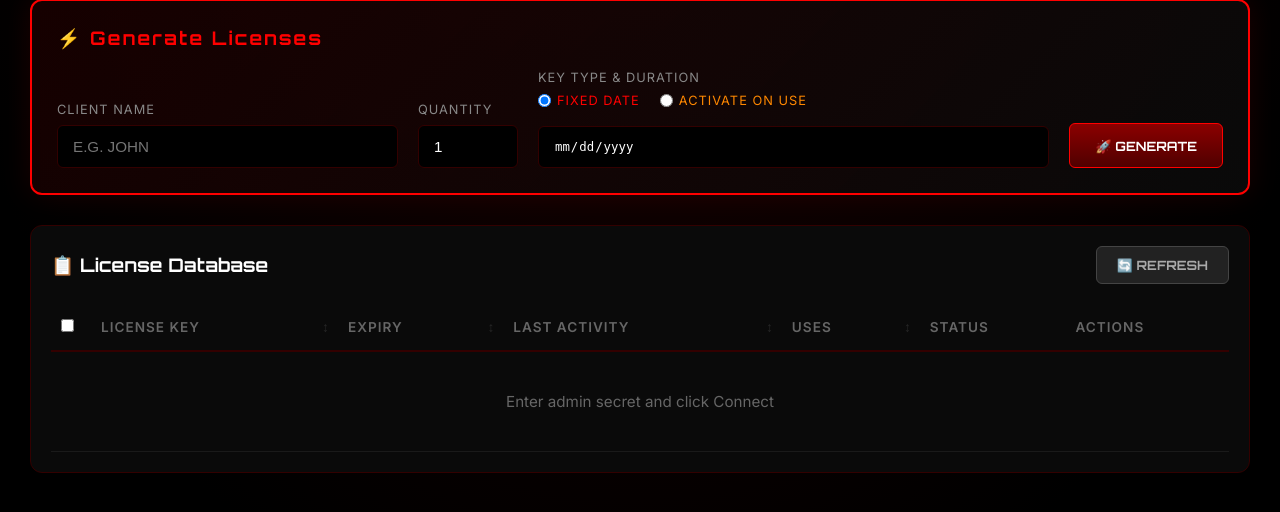
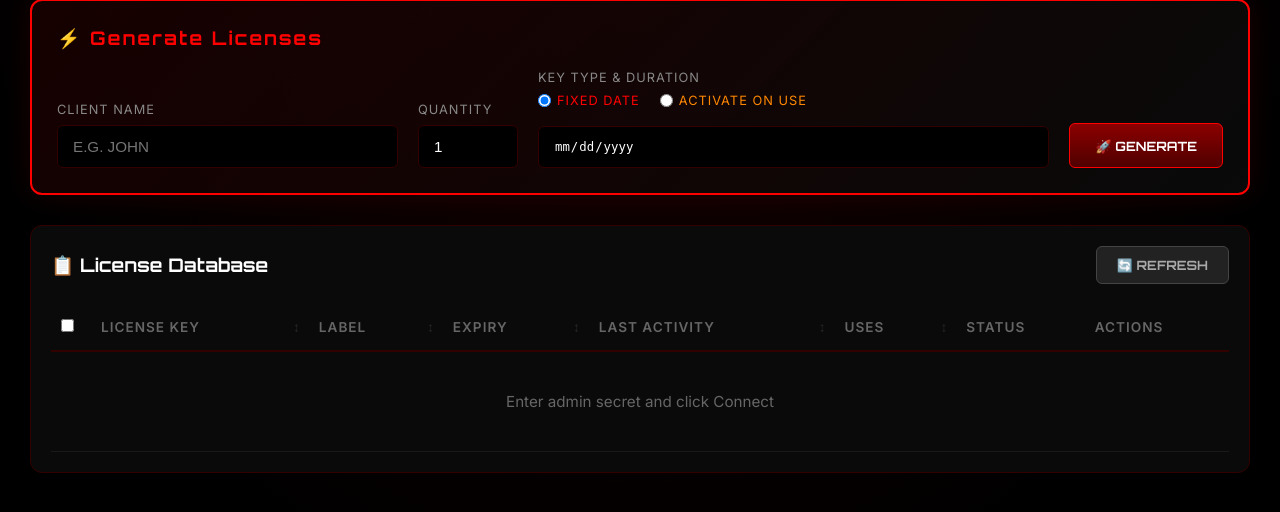
Before and after one commit to usamas9plus/vencaselfie, a Flask app: page /admin in a window 1280 px wide. Shown: the part 234-746 px from the top of the page. Run offline with Flask 3, Linux system fonts and the light colour scheme.

Commit message:
Add label feature to admin panel for license keys

```diff
--- a/server.py
+++ b/server.py
@@ -133,7 +133,8 @@ def admin_generate_license():
             "created_at": time.time(),
             "status": "unused" if is_floating else "active",
             "type": "floating" if is_floating else "fixed",
-            "last_activity": None
+            "last_activity": None,
+            "label": data.get('label', '')
         }
 
         if is_floating:
@@ -214,11 +215,28 @@ def admin_list_licenses():
                     "created_at": info.get('created_at', 0),
                     "usage": int(usage) if usage else 0,
                     "locked": bool(locked),
-                    "last_activity": info.get('last_activity', None)
+                    "last_activity": info.get('last_activity', None),
+                    "label": info.get('label', '')
                 })
 
         licenses.sort(key=lambda x: x['created_at'], reverse=True)
         return jsonify({"success": True, "licenses": licenses})
+    except Exception as e: return jsonify({"success": False, "message": str(e)}), 500
+
+@app.route('/api/admin/update_label', methods=['POST'])
+def admin_update_label():
+    try:
+        data = request.json or {}
+        if data.get('admin_secret') != ADMIN_SECRET_KEY: return jsonify({"success": False}), 401
+
+        rk = f"license_data:{data.get('license_key')}"
+        if not redis.exists(rk): return jsonify({"success": False}), 404
+
+        stored = redis.get(rk)
+        info = json.loads(stored) if isinstance(stored, str) else stored
+        info['label'] = data.get('label', '')
+        redis.set(rk, json.dumps(info))
+        return jsonify({"success": True})
     except Exception as e: return jsonify({"success": False, "message": str(e)}), 500
 
 @app.route('/api/admin/reset_license', methods=['POST'])
--- a/templates/admin.html
+++ b/templates/admin.html
@@ -659,6 +659,7 @@
                         <th style="width: 40px;"><input type="checkbox" id="selectAll" onclick="toggleSelectAll()"
                                 title="Select All"></th>
                         <th class="sortable" onclick="sortTable('key')" id="th-key">License Key</th>
+                        <th class="sortable" onclick="sortTable('label')" id="th-label">Label</th>
                         <th class="sortable" onclick="sortTable('expiry')" id="th-expiry">Expiry</th>
                         <th class="sortable" onclick="sortTable('last_activity')" id="th-last_activity">Last Activity
                         </th>
@@ -669,7 +670,7 @@
                 </thead>
                 <tbody>
                     <tr>
-                        <td colspan="7" style="text-align:center; padding:40px; color:#666">Enter admin secret and click
+                        <td colspan="8" style="text-align:center; padding:40px; color:#666">Enter admin secret and click
                             Connect</td>
                     </tr>
                 </tbody>
@@ -833,15 +834,17 @@
             });
 
             if (sortedData.length === 0) {
-                tbody.innerHTML = '<tr><td colspan="7" style="text-align:center; padding:40px; color:#666">No licenses found</td></tr>';
+                tbody.innerHTML = '<tr><td colspan="8" style="text-align:center; padding:40px; color:#666">No licenses found</td></tr>';
                 return;
             }
 
             sortedData.forEach(lic => {
                 const row = document.createElement('tr');
+                const labelDisplay = lic.label ? `<span style="color:#d4a03a">${lic.label}</span>` : '<span style="color:#555">—</span>';
                 row.innerHTML = `
                     <td><input type="checkbox" class="row-checkbox" data-key="${lic.key}" onclick="updateBulkActions()"></td>
                     <td class="key-text">${lic.key}</td>
+                    <td>${labelDisplay} <button class="action-btn edit" onclick="editLabel('${lic.key}', '${lic.label || ''}')" style="padding:2px 6px; font-size:0.65em">🏷️</button></td>
                     <td>${lic.expiry}</td>
                     <td>${formatActivity(lic.last_activity)}</td>
                     <td>${lic.usage}</td>
@@ -891,7 +894,7 @@
             } catch (e) {
                 getEl('statusDot').classList.remove('connected');
                 getEl('statusText').textContent = 'Error';
-                tbody.innerHTML = `<tr><td colspan=\"7\" style=\"color:var(--red); text-align:center; padding:40px\">❌ ${e.message}</td></tr>`;
+                tbody.innerHTML = `<tr><td colspan=\"8\" style=\"color:var(--red); text-align:center; padding:40px\">❌ ${e.message}</td></tr>`;
             }
             hideLoading();
         }
@@ -903,6 +906,11 @@
         async function editExpiry(key, currentExpiry) {
             const newDate = prompt("Enter new expiry date (YYYY-MM-DD):", currentExpiry.includes("Floating") ? "" : currentExpiry);
             if (newDate) apiCall('/api/admin/update_expiry', { license_key: key, new_expiry: newDate }, "✅ Expiry Updated!");
+        }
+
+        async function editLabel(key, currentLabel) {
+            const newLabel = prompt("Enter label for this key (e.g. user name, purpose):", currentLabel);
+            if (newLabel !== null) apiCall('/api/admin/update_label', { license_key: key, label: newLabel }, "🏷️ Label Updated!");
         }
 
         async function resetLock(key) {
```
Also changed, not shown: 1 other file.
